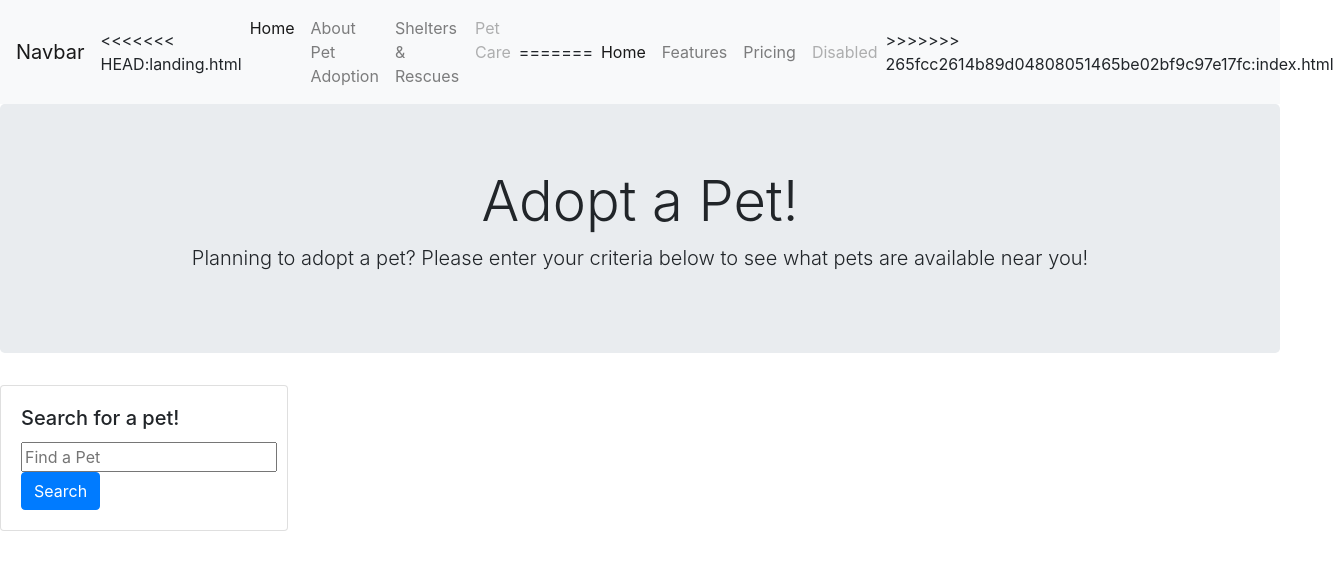
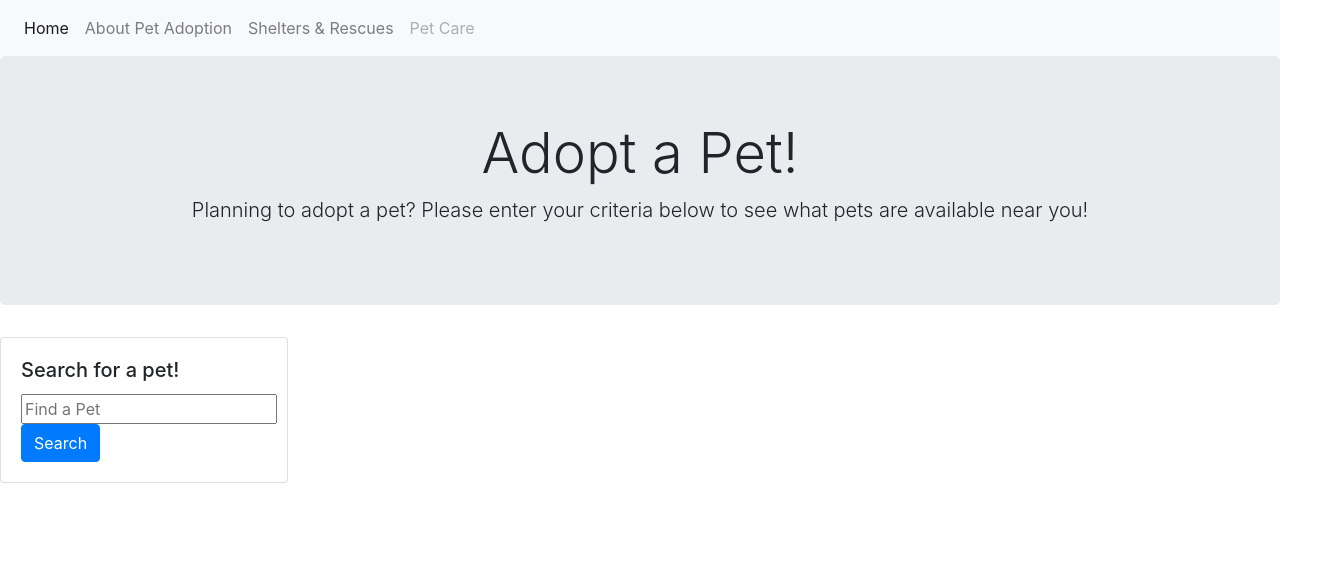
Before and after one commit to brettfleming/Cocktails-Cuisine-Craft-Beers, a plain HTML site: page index.html in a window 1280 px wide. Shown: the whole page, 1334 px wide, since content can reach past the window. Drawn offline with nearby package versions, Linux system fonts and the light colour scheme.

Commit message:
fixed nav bar

```diff
--- a/index.html
+++ b/index.html
@@ -9,12 +9,10 @@
 </head>
 <header>
     <nav class="navbar navbar-expand-lg navbar-light bg-light">
-        <a class="navbar-brand" href="#">Navbar</a>
         <button class="navbar-toggler" type="button" data-toggle="collapse" data-target="#navbarNav" aria-controls="navbarNav" aria-expanded="false" aria-label="Toggle navigation">
             <span class="navbar-toggler-icon"></span>
         </button>
         <div class="collapse navbar-collapse" id="navbarNav">
-<<<<<<< HEAD:landing.html
           <ul class="navbar-nav">
             <li class="nav-item active">
               <a class="nav-link" href="#">Home <span class="sr-only">(current)</span></a>
@@ -29,22 +27,6 @@
               <a class="nav-link disabled" href="#">Pet Care</a>
             </li>
           </ul>
-=======
-            <ul class="navbar-nav">
-                <li class="nav-item active">
-                    <a class="nav-link" href="#">Home <span class="sr-only">(current)</span></a>
-                </li>
-                <li class="nav-item">
-                    <a class="nav-link" href="#">Features</a>
-                </li>
-                <li class="nav-item">
-                    <a class="nav-link" href="#">Pricing</a>
-                </li>
-                <li class="nav-item">
-                    <a class="nav-link disabled" href="#">Disabled</a>
-                </li>
-            </ul>
->>>>>>> 265fcc2614b89d04808051465be02bf9c97e17fc:index.html
         </div>
     </nav>
 </header>
```
